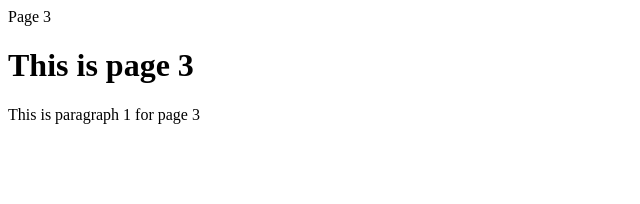
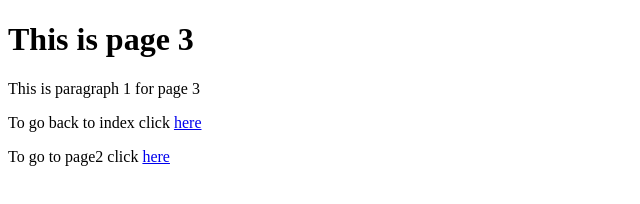
Before and after one commit to serbanecil/WDT, a plain HTML site: page Page3.html in a window 1280 px wide. Shown: the whole page, without its empty margins (0-640 px from the left). Drawn offline with Linux system fonts and the light colour scheme.

Commit message:
Modified the head, title

```diff
--- a/Page3.html
+++ b/Page3.html
@@ -1,11 +1,15 @@
 <!doctype html>
 
 <html>
-	<head>Page 3</head>
+	<head>
+		<title>Page 3</title>
+	</head>
 
 	<body>
 		<h1>This is page 3</h1>
 
 		<p>This is paragraph 1 for page 3</p>
+		<p>To go back to index click <a href="index.html">here</a></p>
+		<p>To go to page2 click <a href="Page2.html">here</a></p>
 	</body>
 </html>
```
